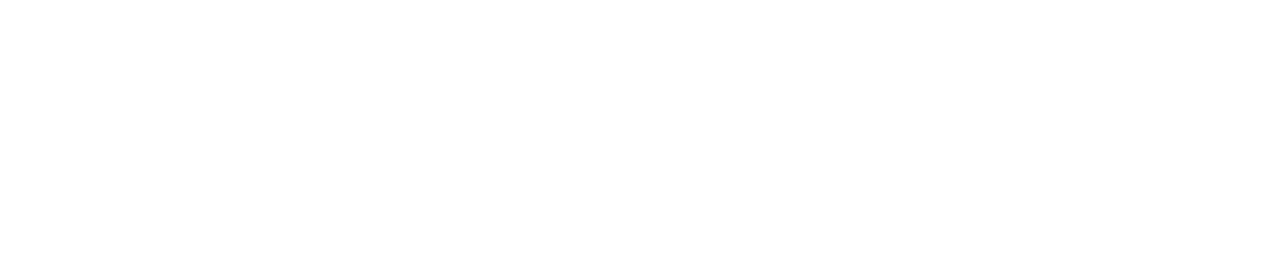
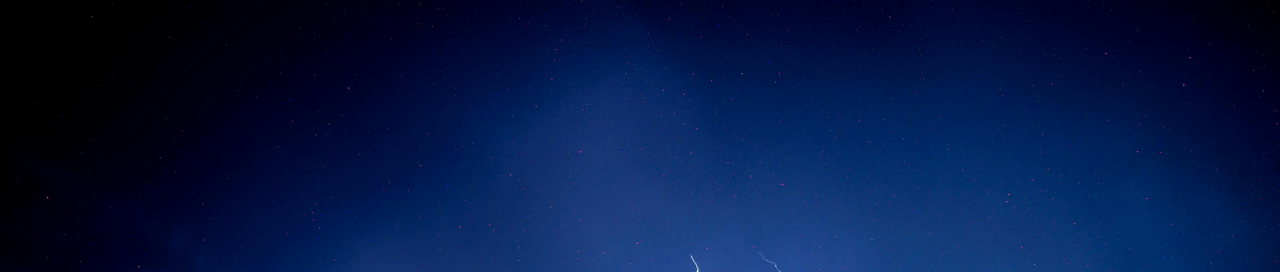
Before and after one commit to CaioHLuwi/meteorological-research, a plain HTML site: page index.html in a window 1280 px wide. Shown: the top 272 px of the page. Drawn offline with Linux system fonts and the light colour scheme.

Commit message:
Fix image background bug

```diff
--- a/assets/style.css
+++ b/assets/style.css
@@ -10,7 +10,7 @@ body {
     justify-content: center;
     align-items: center;
     flex-direction: column;
-    background-image: url('assets/images/background.jpg');
+    background-image: url('images/background.jpg');
     background-size: cover;
     font-family: Arial, Helvetica, sans-serif;
 }
```
